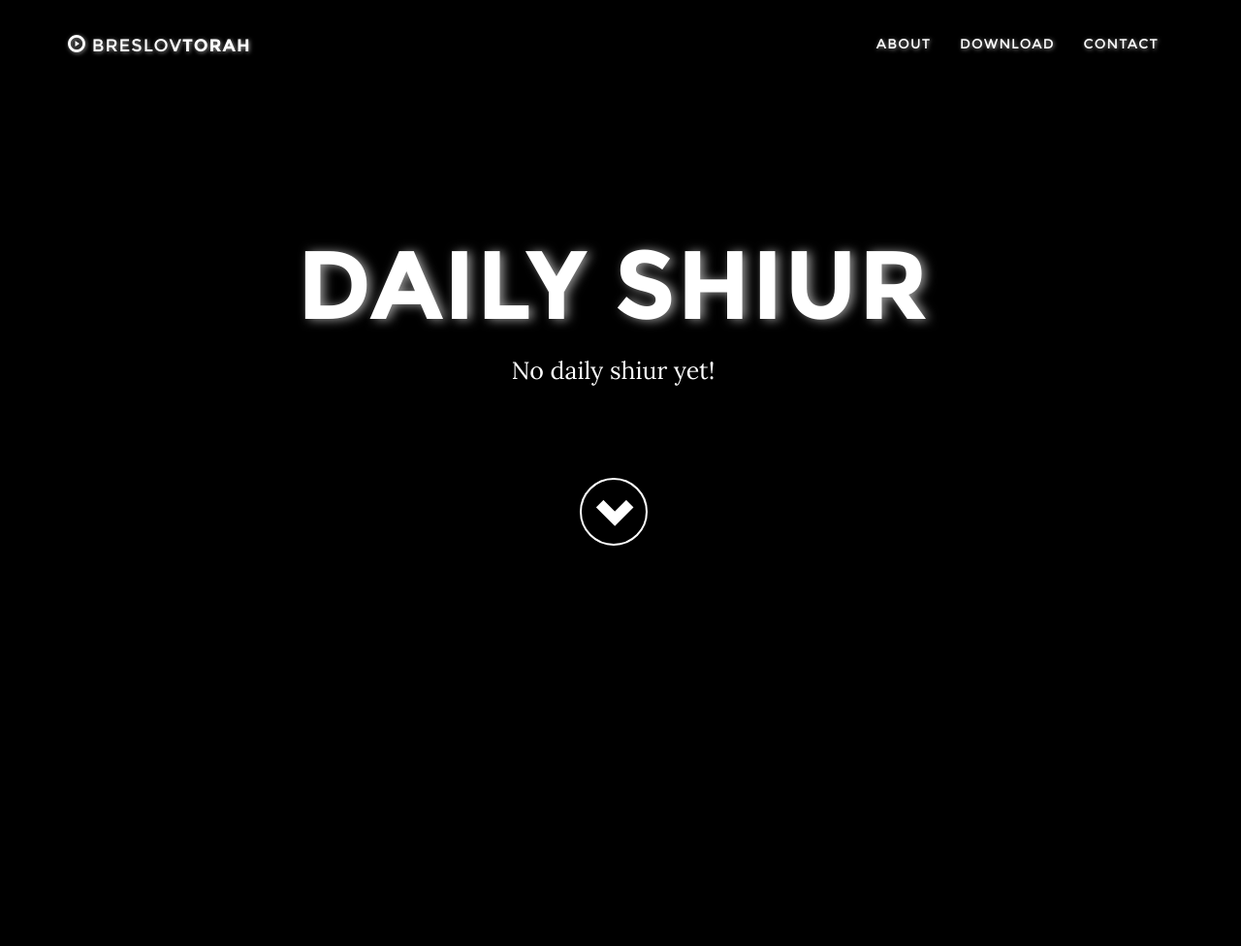
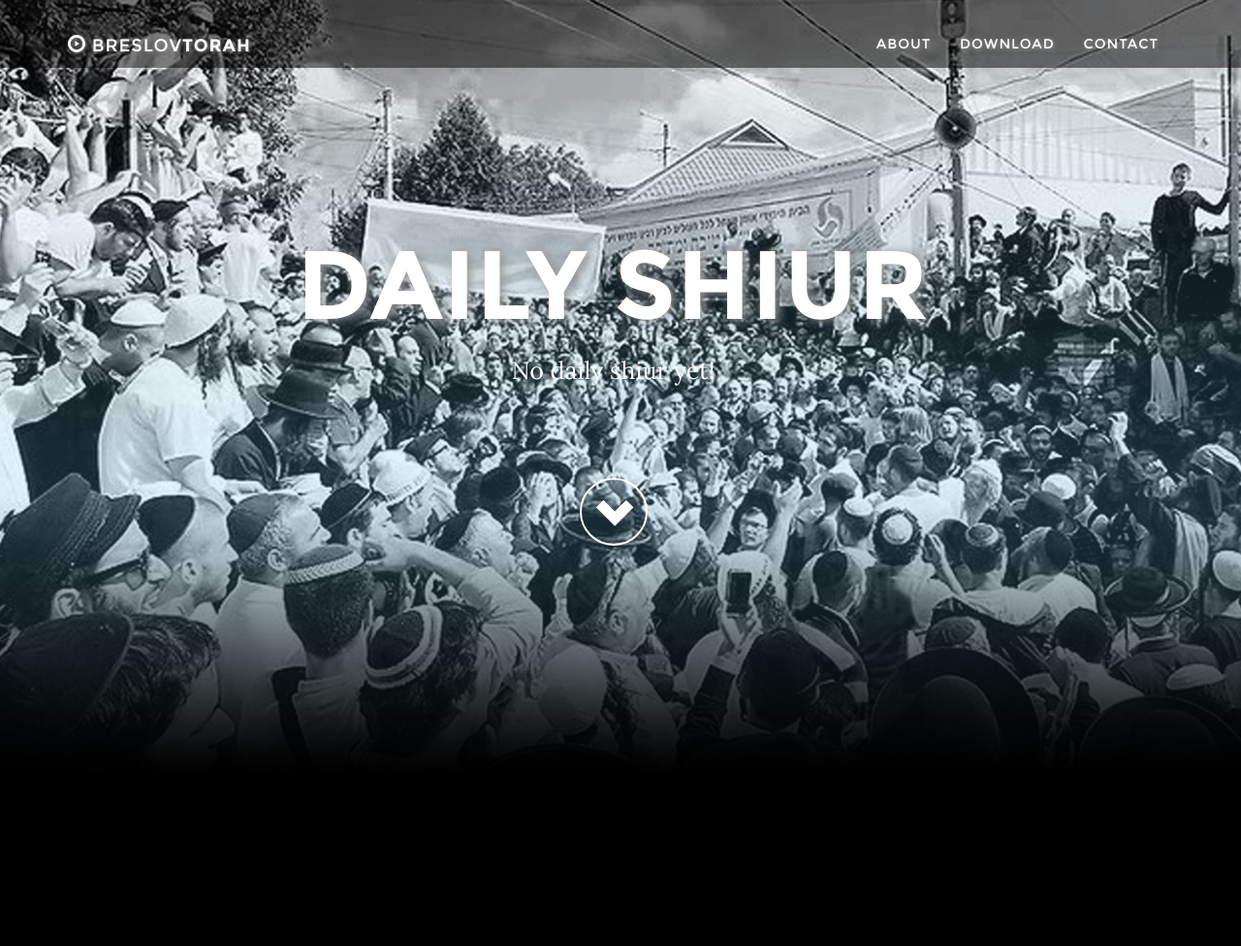
Before and after one commit to breslover/breslovtorah, a Django app: page /index.html in a window 1280 px wide. Shown: the top 976 px of the page at 97% size. Run offline with Django 3.2, Linux system fonts and the light colour scheme; data comes from the database, SQL or seed files in the repository; parts of the project's set-up code (start-up, migrations or seed data) failed here and were passed over; some libraries are stand-ins or nearby versions.

Commit message:
fixed grayscale with background image

```diff
--- a/breslovtorah/frontpage/static/css/grayscale.css
+++ b/breslovtorah/frontpage/static/css/grayscale.css
@@ -156,7 +156,7 @@ a:focus {
     padding: 100px 0;
     text-align: center;
     color: #fff;
-    /* background: url(../img/intro-bg.jpg) no-repeat bottom center scroll; */
+    background: url(../img/intro-bg.jpg) no-repeat bottom center scroll;
     background-color: #000;
     -webkit-background-size: cover;
     -moz-background-size: cover;
```
